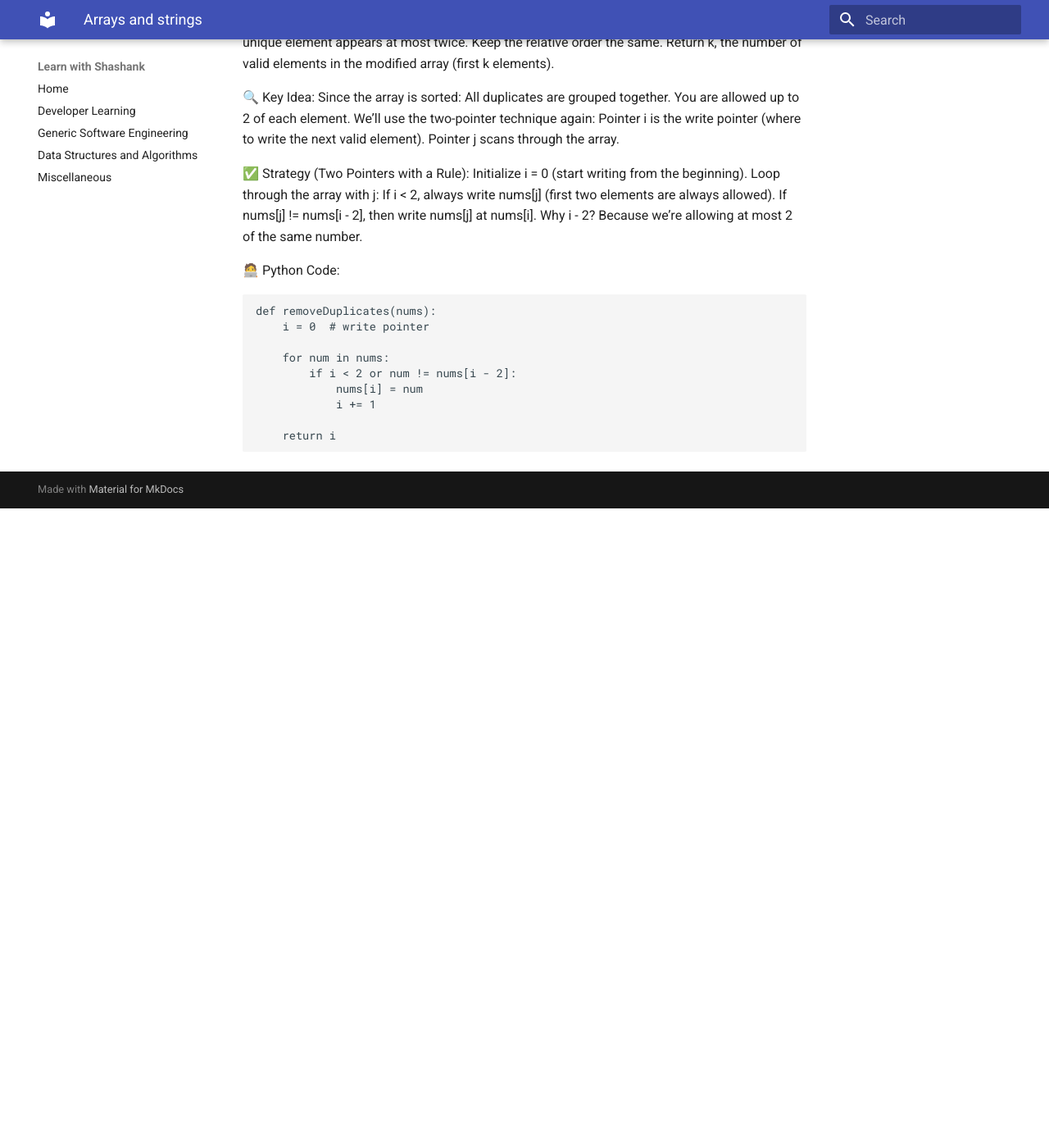
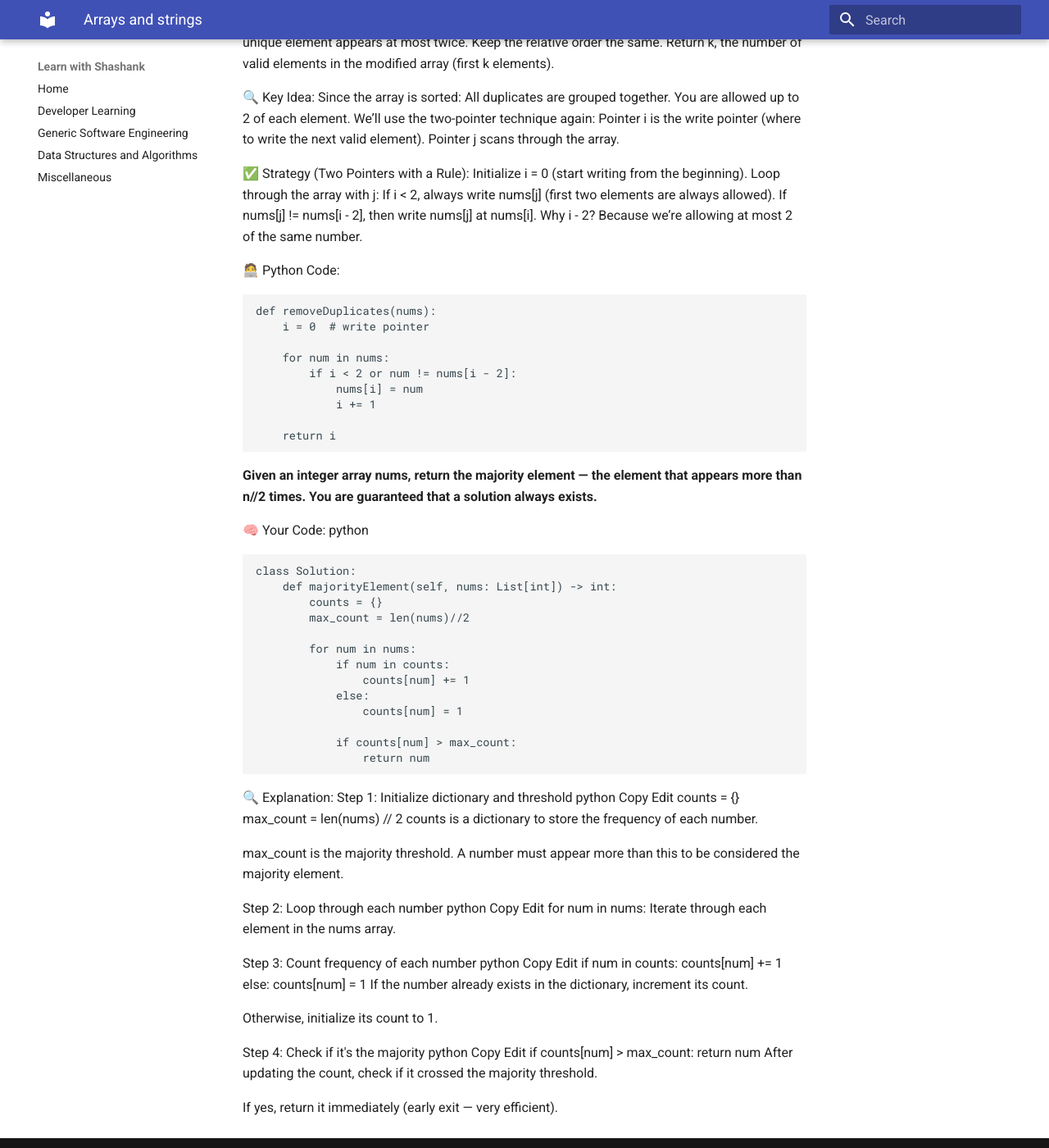
Before and after one commit to shashankshet/Learn-with-Shashank, an MkDocs documentation site: the page built from docs/DataStructuresAndAlgorithms/Arrays.md, in a window 1280 px wide and 1400 px high, scrolled down 2580 px. Shown: the whole window at 82% size. Built offline with MkDocs 1.6.1 and Material for MkDocs 9.7.7, drawn with Linux system fonts in a browser that asks for light colours; before the commit the page ends 3200 px from its top, so only the background shows below that.

Commit message:
added new quesion

````diff
--- a/docs/DataStructuresAndAlgorithms/Arrays.md
+++ b/docs/DataStructuresAndAlgorithms/Arrays.md
@@ -179,3 +179,64 @@ def removeDuplicates(nums):
 
     return i
 ```
+
+
+**Given an integer array nums, return the majority element — the element that appears more than n//2 times.
+You are guaranteed that a solution always exists.**
+
+🧠 Your Code:
+python
+```
+class Solution:
+    def majorityElement(self, nums: List[int]) -> int:
+        counts = {}
+        max_count = len(nums)//2
+
+        for num in nums:
+            if num in counts:
+                counts[num] += 1
+            else:
+                counts[num] = 1
+
+            if counts[num] > max_count:
+                return num
+```
+🔍 Explanation:
+Step 1: Initialize dictionary and threshold
+python
+Copy
+Edit
+counts = {}
+max_count = len(nums) // 2
+counts is a dictionary to store the frequency of each number.
+
+max_count is the majority threshold. A number must appear more than this to be considered the majority element.
+
+Step 2: Loop through each number
+python
+Copy
+Edit
+for num in nums:
+Iterate through each element in the nums array.
+
+Step 3: Count frequency of each number
+python
+Copy
+Edit
+if num in counts:
+    counts[num] += 1
+else:
+    counts[num] = 1
+If the number already exists in the dictionary, increment its count.
+
+Otherwise, initialize its count to 1.
+
+Step 4: Check if it's the majority
+python
+Copy
+Edit
+if counts[num] > max_count:
+    return num
+After updating the count, check if it crossed the majority threshold.
+
+If yes, return it immediately (early exit — very efficient).
````
